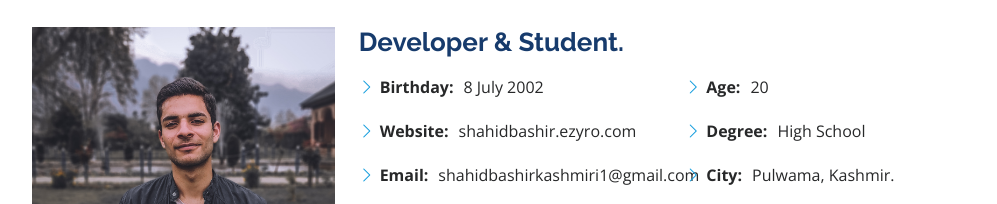
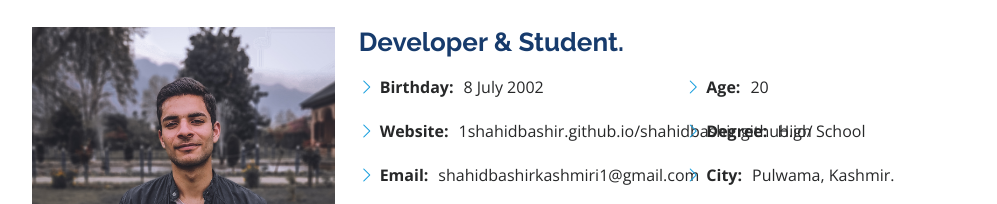
Before and after one commit to 1ShahidBashir/me, a plain HTML site: page index.html in a window 1280 px wide. Shown: the part 989-1193 px from the top of the page, without its empty margins (280-1277 px from the left). Drawn offline with nearby package versions, Linux system fonts and the light colour scheme.

Commit message:
Update index.html

```diff
--- a/index.html
+++ b/index.html
@@ -93,7 +93,7 @@
               <div class="col-lg-6">
                 <ul>
                   <li><i class="bi bi-chevron-right"></i> <strong>Birthday:</strong> <span>8 July 2002</span></li>
-                  <li><i class="bi bi-chevron-right"></i> <strong>Website:</strong> <span>shahidbashir.ezyro.com</span></li>
+                  <li><i class="bi bi-chevron-right"></i> <strong>Website:</strong> <span>1shahidbashir.github.io/shahidbashir.github.io/</span></li>
                   <li><i class="bi bi-chevron-right"></i> <strong>Email:</strong> <span>shahidbashirkashmiri1@gmail.com</span></li>
                 </ul>
               </div>
```
